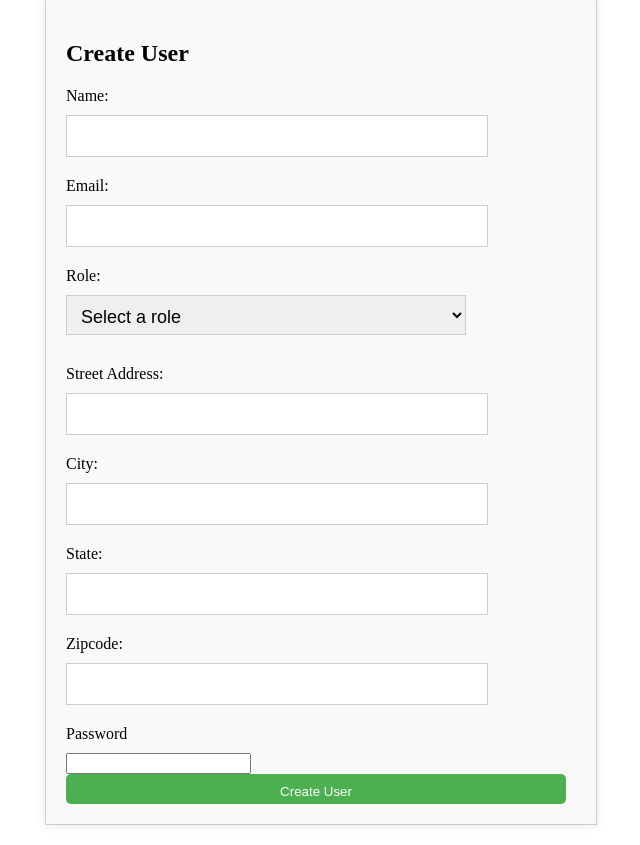
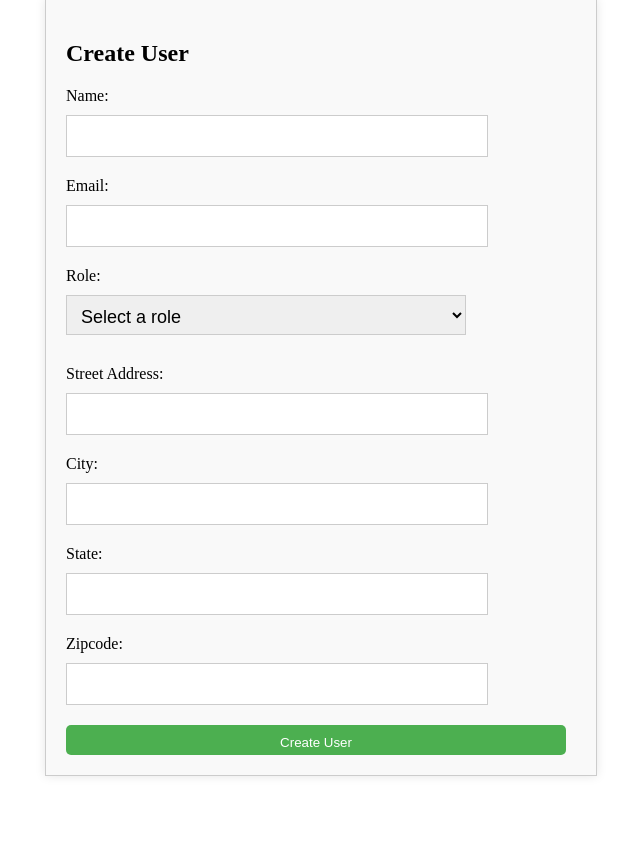
Before and after one commit to subhasou26/grievance_redressal, a Node server app: page /api/admin/create-user in a window 1280 px wide. Shown: the part 21-866 px from the top of the page, without its empty margins (319-959 px from the left). After the commit the page ends 797 px from the top, so only its background shows below. Run offline with Node 20, Linux system fonts and the light colour scheme; a user stored in the database is signed in; some libraries are stand-ins or nearby versions.

Commit message:
some update

```diff
--- a/public/js/create-user.js
+++ b/public/js/create-user.js
@@ -5,7 +5,7 @@ document.getElementById('create-user-form').addEventListener('submit', async fun
   const formData = {
       name: document.getElementById('name').value,
       email: document.getElementById('email').value,
-      password: document.getElementById('password').value,
+
       role:document.getElementById('role').value,
       address: {
           street: document.getElementById('street').value,
--- a/routes/admin.js
+++ b/routes/admin.js
@@ -3,6 +3,7 @@ const bcrypt = require("bcryptjs");
 const User = require("../models/user");
 const { auth, adminAuth } = require("../middleware/auth");
 const sendMail=require("../utils/mail");
+const crypto=require("crypto");
 require("dotenv").config();
 
 const router = express.Router();
@@ -14,14 +15,14 @@ router.get("/create-user", [auth, adminAuth], (req, res) => {
 });
 // Admin: Create user (employee, manager, ngo, municipal)
 router.post("/create-user", [auth, adminAuth], async (req, res) => {
-  const { name, email, password, role,address } = req.body;
+  const { name, email,role,address } = req.body;
   //console.log(req.body);
   try {
     let user = await User.findOne({ email });
     if (user) {
       return res.status(400).json({ msg: "User already exists" });
     }
-
+    const password = crypto.randomInt(100, 999).toString();
     user = new User({
       name,
       email,
--- a/views/admin/create-user.ejs
+++ b/views/admin/create-user.ejs
@@ -33,8 +33,7 @@
 
       <label for="zipcode">Zipcode:</label>
       <input type="text" id="zipcode" name="zipcode" required />
-      <label for="password">Password</label>
-      <input type="password" id="password" name="password" required />
+
 
       <button type="submit">Create User</button>
     </form>
--- a/views/auth/login.ejs
+++ b/views/auth/login.ejs
@@ -28,7 +28,7 @@
             <form action="/api/auth/forgot-password" method="GET">
               <button type="submit"> Forgot Password</button>
             </form>
-            <a href="#">Forgot Password</a> | <a href="#">Forgot Username</a>
+            <a href="http://localhost:5000/api/auth/register">Signup</a> | <a href="#">Forgot Username</a>
         </div>
     </div>
 </body>
--- a/views/complaint/lunch-complaint.ejs
+++ b/views/complaint/lunch-complaint.ejs
@@ -22,6 +22,7 @@
                 <option value="roads">Roads</option>
                 <option value="drainage">Drainage</option>
                 <option value="garbage">Garbage</option>
+                <option value="other">Others</option>
             </select>
 
             <label for="proof">Upload Proof (up to 3 images)</label>
```
